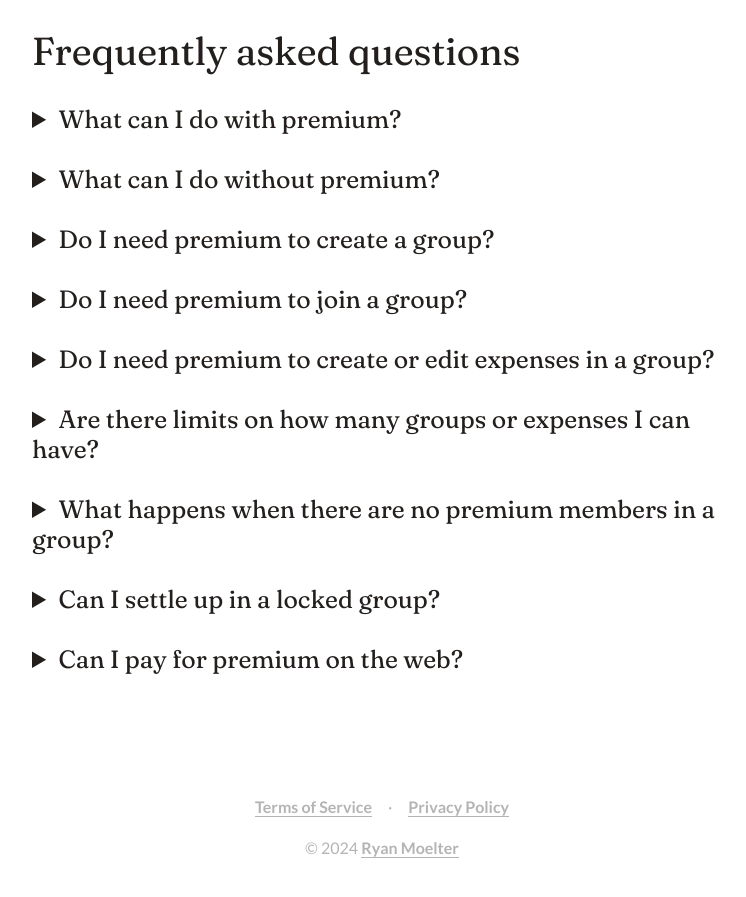
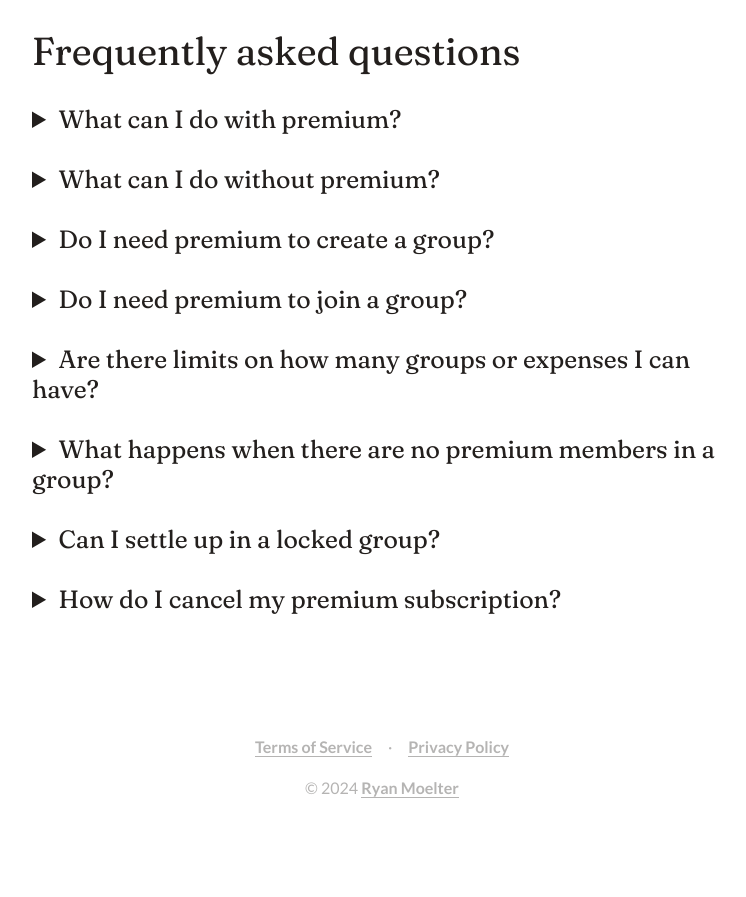
Before and after one commit to moeltenio/heypenny-website, a Jekyll site: the page built from _pages/premium.html, in a window 1280 px wide and 900 px high, scrolled down 679 px. Shown: the top 897 px of the window, without its empty margins (258-1004 px from the left). Built offline with Jekyll 4.4.1, drawn with Linux system fonts in a browser that asks for light colours; after the commit the page ends 1519 px from its top, so only the background shows below that.

Commit message:
Update FAQ

```diff
--- a/_pages/premium.html
+++ b/_pages/premium.html
@@ -82,11 +83,7 @@ description: Heypenny premium and pricing
 <details>
   <summary>Do I need premium to join a group?</summary>
   <p>Nope! You can join as many groups as you need, for free.</p>
-</details>
-
-<details>
-  <summary>Do I need premium to create or edit expenses in a group?</summary>
-  <p>Nope! As long as at least one other person in the group has premium, everyone in the group can
+  <p>As long as at least one other person in the group has premium, everyone in the group can
     create and edit expenses in that group.</p>
 </details>
 
@@ -109,6 +106,9 @@ description: Heypenny premium and pricing
 </details>
 
 <details>
-  <summary>Can I pay for premium on the web?</summary>
-  <p>Sorry, not yet. All purchases have to go through either the App Store or Play Store.</p>
+  <summary>How do I cancel my premium subscription?</summary>
+  <p>You can cancel your premium subscription in the App Store or Play Store (whichever one you
+    bought it from).</p>
+  <p>There’s also a link to manage your subscription on the settings page in the Heypenny app, to make
+    things easy.</p>
 </details>
```
Also changed, not shown: other parts of _pages/premium.html (+1 -0 lines).
